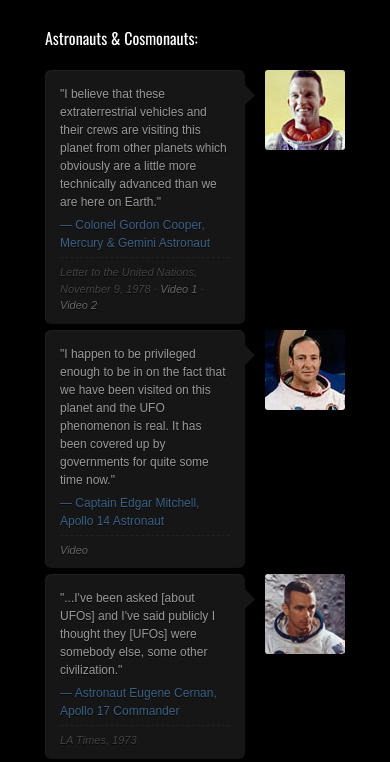
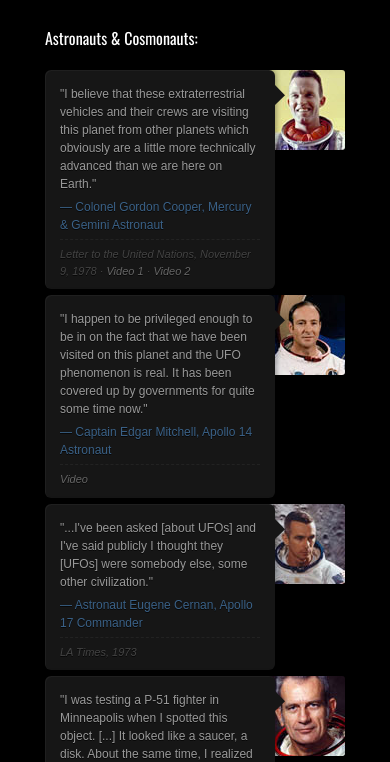
Before and after one commit to AlxMedia/real-ufos, a plain HTML site: page index.html in a window 390 px wide. Shown: the part 3557-4319 px from the top of the page. Drawn offline with nearby package versions, Linux system fonts and the light colour scheme; a script that the page names is missing.

Commit message:
Wider blockquotes

```diff
--- a/responsive.css
+++ b/responsive.css
@@ -56,7 +56,8 @@
 	.entry.one-third { width: 285px; }
 
 	#quotes-block .grid-6.omega { margin-left: 0; margin-right: 10px; }
-	#quotes-block blockquote { width: 170px; }
+	#quotes-block blockquote { width: 200px; margin-right: 70px; }
+	#quotes-block blockquote .thumb { z-index: -1; right: -70px; }
 
 	#cases-block .case-wrap { width: 300px; }
 	#cases-block .entry.case { width: 286px; }
```
